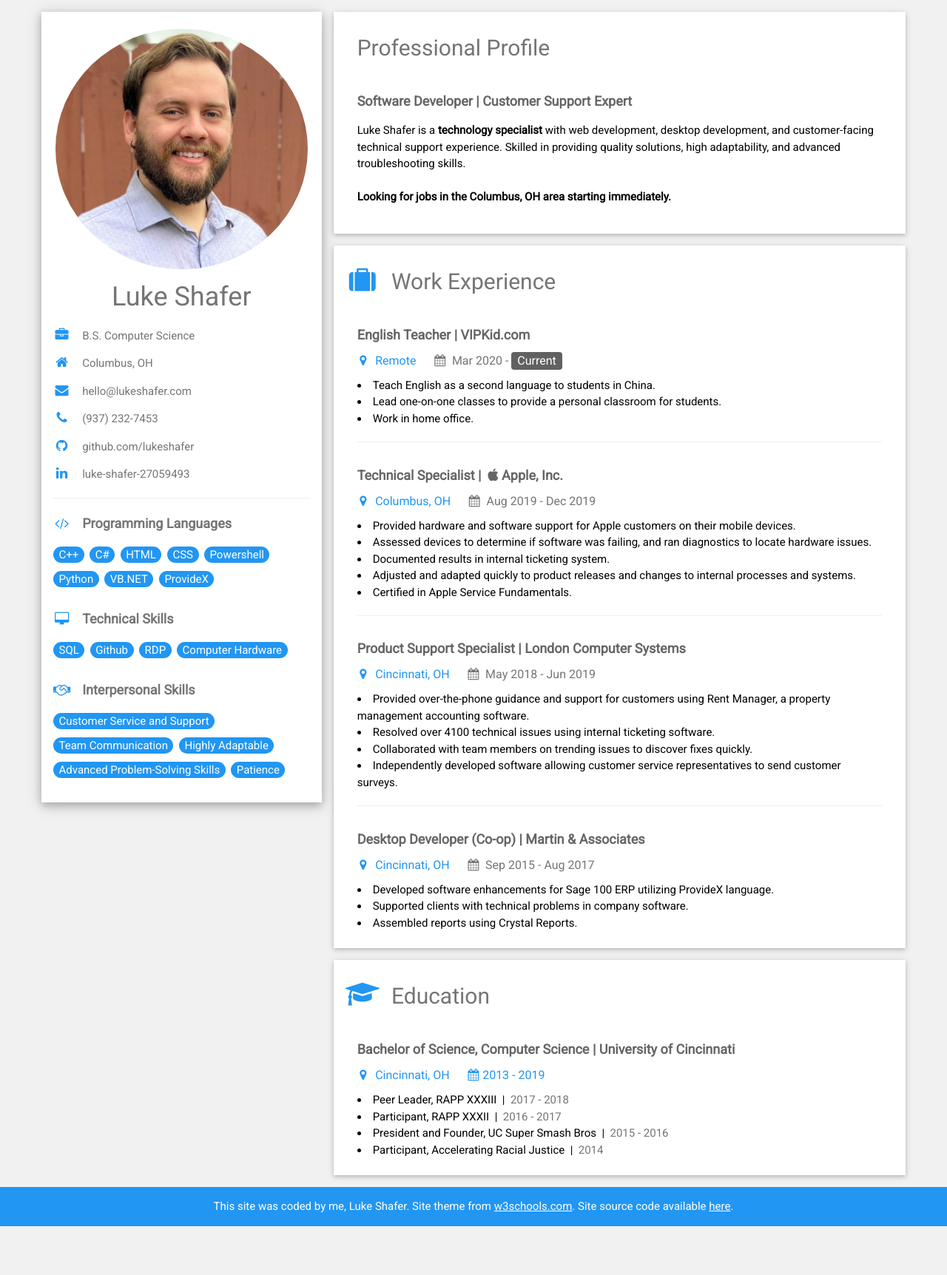
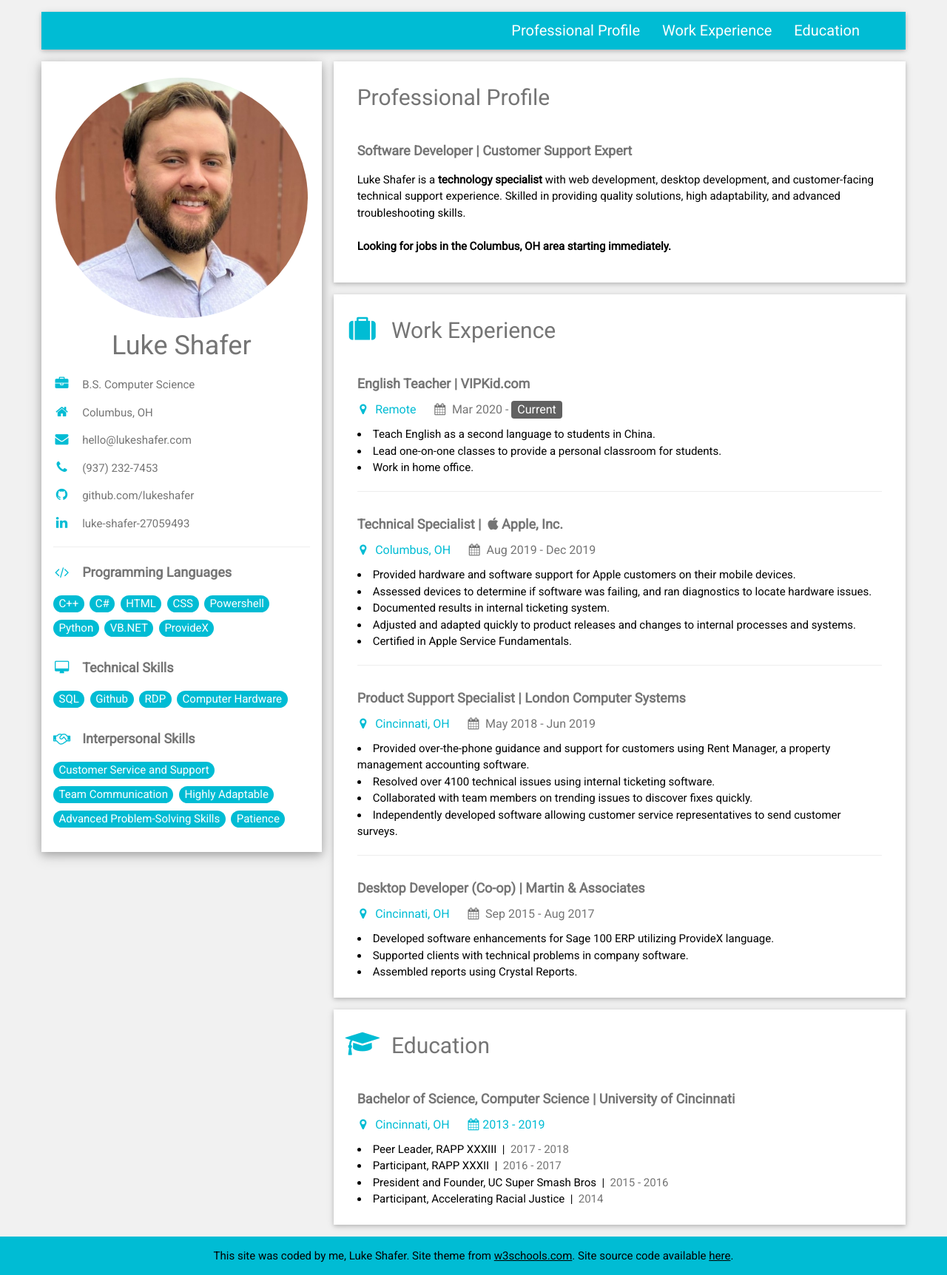
Before and after one commit to lukeshafer/lukeshafer.github.io, a plain HTML site: page index.html in a window 1280 px wide. Shown: the whole page at 74% size. Before the commit the page ends 1658 px from the top, so only its background shows below. Drawn offline with nearby package versions, Linux system fonts and the light colour scheme.

Commit message:
Lots of updates. Added navbar, changed theme

```diff
--- a/index.html
+++ b/index.html
@@ -22,19 +22,50 @@
   <link rel="apple-touch-icon" href="favicon/favicon-120.png" sizes="120x120">
   <link rel="apple-touch-icon" href="favicon/favicon-152.png" sizes="152x152">
   <link rel="apple-touch-icon" href="favicon/favicon-180.png" sizes="180x180">
+
 </head>
 
 <body class="w3-light-grey">
 
+<div class="w3-sidebar w3-bar-block w3-card w3-animate-top w3-center" style="display:none;width: 100%;" id="mySidebar">
+    <button class="w3-button w3-xlarge w3-cyan w3-text-white" onclick="w3_close()" style="text-align: left;width:100%">☰</button>
+</div>
+
 <!-- Page Container -->
-<div class="w3-content w3-margin-top" style="max-width:1200px;">
+<div class="w3-content w3-margin-top" style="max-width:1200px;" id="page-container">
 
   <!-- The Grid -->
   <div class="w3-row-padding">
 
+    <!-- Header NavBar -->
+    <div class="w3-col nav-header sticky">
+      <div class="w3-container w3-card w3-cyan w3-margin-bottom">
+        <div class="w3-container">
+          <button class="w3-button w3-cyan w3-xlarge nav-button" onclick="w3_open()" style="text-align: left;">☰</button>
+          <h4 id="nav" class="nav-bar w3-text-white" style="text-align: right;">
+            <script>
+              var titles = ["Professional Profile","Work Experience","Education"];
+              var ids = ["Professional_Profile","Work_Experience","Education"];
+              var bar_text = "";
+              var side_text = "";
+              var i;
+              for (i = 0; i < titles.length; i++) {
+                bar_text += "<a href=\"#" + ids[i] + "\" style=\"text-decoration: none;margin-right:1.5em;\" class=\"w3-hover-text-light-blue\">" + titles[i] + "</a>";
+                side_text += "<h4><a href=\"#" + ids[i] + "\" class=\"w3-bar-item w3-button\"onclick=\"w3_close()\"    >" + titles[i] + "</h4></a>";
+              }
+              document.getElementById("nav").innerHTML = bar_text;
+              document.getElementById("mySidebar").innerHTML += side_text;
+            </script>
+
+          </h4>
+        </div>
+      </div>
+    </div>
+    <!-- End Header NavBar-->
+
     <!-- Left Column -->
     <div class="w3-third">
-      <div class="w3-white w3-text-grey w3-card-4">
+      <div class="w3-white w3-text-grey w3-card-4 ">
         <!-- Photo -->
         <div class="w3-display-container">
           <br>
@@ -44,23 +75,22 @@
         <div class="w3-container">
           <!-- Name and Contact -->
           <h1><center>Luke Shafer</center></h1>
-          <p><i class="fa fa-briefcase fa-fw w3-margin-right w3-large w3-text-blue"></i>B.S. Computer Science</p>
-          <p><i class="fa fa-home fa-fw w3-margin-right w3-large w3-text-blue"></i>Columbus, OH</p>
-          <p><a href="mailto: hello@lukeshafer.com" style="text-decoration: none"><i class="fa fa-envelope fa-fw w3-margin-right w3-large w3-text-blue"></i>hello@lukeshafer.com</a></p>
-          <p><i class="fa fa-phone fa-fw w3-margin-right w3-large w3-text-blue"></i>(937) 232-7453</p>
-          <p><a href="https://github.com/lukeshafer/" style="text-decoration: none"><i class="fa fa-github fa-fw w3-margin-right w3-large w3-text-blue"></i>github.com/lukeshafer</a></p>
-          <p><a href="https://www.linkedin.com/in/luke-shafer-27059493/" style="text-decoration: none"><i class="fa fa-linkedin fa-fw w3-margin-right w3-large w3-text-blue"></i>luke-shafer-27059493</a></p>
+          <p><i class="fa fa-briefcase fa-fw w3-margin-right w3-large w3-text-cyan"></i>B.S. Computer Science</p>
+          <p><i class="fa fa-home fa-fw w3-margin-right w3-large w3-text-cyan"></i>Columbus, OH</p>
+          <p><a href="mailto: hello@lukeshafer.com" style="text-decoration: none"><i class="fa fa-envelope fa-fw w3-margin-right w3-large w3-text-cyan"></i>hello@lukeshafer.com</a></p>
+          <p><i class="fa fa-phone fa-fw w3-margin-right w3-large w3-text-cyan"></i>(937) 232-7453</p>
+          <p><a href="https://github.com/lukeshafer/" style="text-decoration: none"><i class="fa fa-github fa-fw w3-margin-right w3-large w3-text-cyan"></i>github.com/lukeshafer</a></p>
+          <p><a href="https://www.linkedin.com/in/luke-shafer-27059493/" style="text-decoration: none"><i class="fa fa-linkedin fa-fw w3-margin-right w3-large w3-text-cyan"></i>luke-shafer-27059493</a></p>
           <hr>
-
           <!-- Programming Languages -->
-          <p class="w3-large"><b><i class="fa fa-code fa-fw w3-margin-right w3-text-blue"></i>Programming Languages</b></p>
+          <p class="w3-large"><b><i class="fa fa-code fa-fw w3-margin-right w3-text-cyan"></i>Programming Languages</b></p>
           <div id="programming-languages">
             <script>
               var arr = ["C++", "C#", "HTML", "CSS", "Powershell", "Python", "VB.NET", "ProvideX"];
               var text = "";
               var i;
               for (i = 0; i < arr.length; i++) {
-                text += "<div class=\"w3-round-xlarge w3-blue inline-bubble\" style=\"padding-right:0.5em;padding-left:0.5em;margin-right:0.5em\">";
+                text += "<div class=\"w3-round-xlarge w3-cyan inline-bubble\" style=\"padding-right:0.5em;padding-left:0.5em;margin-right:0.5em\">";
                 text += "<div class=\"w3-center w3-text-white\">" + arr[i] + "</div>";
                 text += "</div>"
               }
@@ -69,14 +99,14 @@
           </div>
 
           <!-- Technical Skills -->
-          <p class="w3-large w3-text-theme"><b><i class="fa fa-desktop fa-fw w3-margin-right w3-text-blue"></i>Technical Skills</b></p>
+          <p class="w3-large w3-text-theme"><b><i class="fa fa-desktop fa-fw w3-margin-right w3-text-cyan"></i>Technical Skills</b></p>
           <div id="technical-skills">
             <script>
               var arr = ["SQL", "Github", "RDP", "Computer Hardware"];
               var text = "";
               var i;
               for (i = 0; i < arr.length; i++) {
-                text += "<div class=\"w3-round-xlarge w3-blue inline-bubble\" style=\"padding-right:0.5em;padding-left:0.5em;margin-right:0.5em\">";
+                text += "<div class=\"w3-round-xlarge w3-cyan inline-bubble\" style=\"padding-right:0.5em;padding-left:0.5em;margin-right:0.5em\">";
                 text += "<div class=\"w3-center w3-text-white\">" + arr[i] + "</div>";
                 text += "</div>"
               }
@@ -85,14 +115,14 @@
           </div>
 
           <!-- Interpersonal Skills -->
-          <p class="w3-large w3-text-theme"><b><i class="fa fa-handshake-o fa-fw w3-margin-right w3-text-blue"></i>Interpersonal Skills</b></p>
+          <p class="w3-large w3-text-theme"><b><i class="fa fa-handshake-o fa-fw w3-margin-right w3-text-cyan"></i>Interpersonal Skills</b></p>
           <div id="interpersonal-skills">
             <script>
               var arr = ["Customer Service and Support","Team Communication","Highly Adaptable","Advanced Problem-Solving Skills","Patience"];
               var text = "";
               var i;
               for (i = 0; i < arr.length; i++) {
-                text += "<div class=\"w3-round-xlarge w3-blue inline-bubble\" style=\"padding-right:0.5em;padding-left:0.5em;margin-right:0.5em\">";
+                text += "<div class=\"w3-round-xlarge w3-cyan inline-bubble\" style=\"padding-right:0.5em;padding-left:0.5em;margin-right:0.5em\">";
                 text += "<div class=\"w3-center w3-text-white\">" + arr[i] + "</div>";
                 text += "</div>"
               }
@@ -110,10 +140,10 @@
     <div class="w3-twothird">
 
       <!-- Professional Profile -->
-      <div class="w3-container w3-card w3-white w3-margin-bottom">
-        <h2 class="w3-text-grey w3-padding-16"><i class="fa w3-margin-right w3-xxlarge w3-text-blue"></i>Professional Profile</h2>
+      <div class="w3-container w3-card w3-white w3-margin-bottom" id="Professional_Profile">
+        <h2 class="w3-text-grey w3-padding-16"><i class="fa w3-margin-right w3-xxlarge w3-text-cyan"></i>Professional Profile</h2>
         <div class="w3-container">
-          <h5 class="w3-opacity"><b>Software Developer | Customer Support Expert</b></h5>
+          <h5 class="w3-text-grey"><b>Software Developer | Customer Support Expert</b></h5>
           <p>Luke Shafer is a <b>technology specialist</b> with web development, desktop development, and customer-facing technical support
             experience. Skilled in providing quality solutions, high adaptability, and
             advanced troubleshooting skills.<br><br>
@@ -126,11 +156,11 @@
       <!-- End Professional Profile-->
 
       <!-- Work Experience -->
-      <div class="w3-container w3-card w3-white w3-margin-bottom">
-        <h2 class="w3-text-grey w3-padding-16"><i class="fa fa-suitcase fa-fw w3-margin-right w3-xxlarge w3-text-blue"></i>Work Experience</h2>
+      <div class="w3-container w3-card w3-white w3-margin-bottom" id="Work_Experience">
+        <h2 class="w3-text-grey w3-padding-16"><i class="fa fa-suitcase fa-fw w3-margin-right w3-xxlarge w3-text-cyan"></i>Work Experience</h2>
         <div class="w3-container">
-          <h5 class="w3-opacity"><b>English Teacher | VIPKid.com</b></h5>
-          <h6><span class="w3-text-blue"><i class="fa fa-map-marker fa-fw">&nbsp;</i>
+          <h5 class="w3-text-grey"><b>English Teacher | VIPKid.com</b></h5>
+          <h6><span class="w3-text-cyan"><i class="fa fa-map-marker fa-fw">&nbsp;</i>
             Remote  &nbsp;</span><span class="w3-text-grey"><i class="fa fa-calendar fa-fw w3-margin-left">&nbsp;</i>
             Mar 2020 - </span><span class="w3-tag w3-dark-grey w3-round">Current</span></h6>
           <li>Teach English as a second language to students in China.</li>
@@ -139,8 +169,8 @@
           <hr>
         </div>
         <div class="w3-container">
-          <h5 class="w3-opacity"><b>Technical Specialist | <i class="fa fa-apple fa-fw"></i>Apple, Inc.</b></h5>
-          <h6><span class="w3-text-blue w3-hover-text-light-blue"><a href="https://goo.gl/maps/748moFwiQ9VDxVkm9" style="text-decoration: none" target="_blank"><i class="fa fa-map-marker fa-fw">&nbsp;</i>
+          <h5 class="w3-text-grey"><b>Technical Specialist | <i class="fa fa-apple fa-fw"></i>Apple, Inc.</b></h5>
+          <h6><span class="w3-text-cyan w3-hover-text-light-blue"><a href="https://goo.gl/maps/748moFwiQ9VDxVkm9" style="text-decoration: none" target="_blank"><i class="fa fa-map-marker fa-fw">&nbsp;</i>
             Columbus, OH  &nbsp;</a></span><span class="w3-text-grey"><i class="fa fa-calendar fa-fw w3-margin-left">&nbsp;</i>
             Aug 2019 - Dec 2019</span></h6>
           <li>Provided hardware and software support for Apple customers on their mobile devices.</li>
@@ -151,8 +181,8 @@
           <hr>
         </div>
         <div class="w3-container">
-          <h5 class="w3-opacity"><b>Product Support Specialist | London Computer Systems</b></h5>
-          <h6><span class="w3-text-blue w3-hover-text-light-blue"><a href="https://goo.gl/maps/BX9jhdA7ugN4cY7n9" style="text-decoration: none" target="_blank"><i class="fa fa-map-marker fa-fw">&nbsp;</i>
+          <h5 class="w3-text-grey"><b>Product Support Specialist | London Computer Systems</b></h5>
+          <h6><span class="w3-text-cyan w3-hover-text-light-blue"><a href="https://goo.gl/maps/BX9jhdA7ugN4cY7n9" style="text-decoration: none" target="_blank"><i class="fa fa-map-marker fa-fw">&nbsp;</i>
             Cincinnati, OH  &nbsp;</a></span><span class="w3-text-grey"><i class="fa fa-calendar fa-fw w3-margin-left">&nbsp;</i>
             May 2018 - Jun 2019</span></h6>
           <li>Provided over-the-phone guidance and support for customers using Rent Manager, a property management accounting software.</li>
@@ -162,8 +192,8 @@
           <hr>
         </div>
         <div class="w3-container">
-          <h5 class="w3-opacity"><b>Desktop Developer (Co-op) | Martin & Associates</b></h5>
-          <h6><span class="w3-text-blue w3-hover-text-light-blue"><a href="https://goo.gl/maps/SFo1yk4UUbgofVTX7" style="text-decoration: none" target="_blank"><i class="fa fa-map-marker fa-fw">&nbsp;</i>
+          <h5 class="w3-text-grey"><b>Desktop Developer (Co-op) | Martin & Associates</b></h5>
+          <h6><span class="w3-text-cyan w3-hover-text-light-blue"><a href="https://goo.gl/maps/SFo1yk4UUbgofVTX7" style="text-decoration: none" target="_blank"><i class="fa fa-map-marker fa-fw">&nbsp;</i>
             Cincinnati, OH  &nbsp;</a></span><span class="w3-text-grey"><i class="fa fa-calendar fa-fw w3-margin-left">&nbsp;</i>
             Sep 2015 - Aug 2017</span></h6>
           <li>Developed software enhancements for Sage 100 ERP utilizing ProvideX language.</li>
@@ -175,14 +205,14 @@
       <!-- End Work Experience -->
 
       <!-- Education -->
-      <div class="w3-container w3-card w3-white">
-        <h2 class="w3-text-grey w3-padding-16"><i class="fa fa-graduation-cap fa-fw w3-margin-right w3-xxlarge w3-text-blue"></i>Education</h2>
+      <div class="w3-container w3-card w3-white" id="Education">
+        <h2 class="w3-text-grey w3-padding-16"><i class="fa fa-graduation-cap fa-fw w3-margin-right w3-xxlarge w3-text-cyan"></i>Education</h2>
         <div class="w3-container">
-          <h5 class="w3-opacity"><b>Bachelor of Science, Computer Science | University of Cincinnati</b></h5>
-          <h6 class="w3-text-blue"><a href="https://goo.gl/maps/vohBhRuu4aD4Fwxx8" style="text-decoration: none" target="_blank"><i class="fa fa-map-marker fa-fw">&nbsp;</i>
+          <h5 class="w3-text-grey"><b>Bachelor of Science, Computer Science | University of Cincinnati</b></h5>
+          <h6 class="w3-text-cyan"><a href="https://goo.gl/maps/vohBhRuu4aD4Fwxx8" style="text-decoration: none" target="_blank"><i class="fa fa-map-marker fa-fw">&nbsp;</i>
             Cincinnati, OH  &nbsp;</a><i class="fa fa-calendar fa-fw w3-margin-left">&nbsp;</i>2013 - 2019</h6>
           <!-- RAPP XXXIII -->
-          <li class="w3-hover-text-blue modal-btn">Peer Leader, RAPP XXXIII &nbsp;|
+          <li class="w3-hover-text-cyan modal-btn">Peer Leader, RAPP XXXIII &nbsp;|
             <span class="w3-text-grey">&nbsp;2017 - 2018</span></li>
             <!-- Modal -->
             <div class="modal">
@@ -202,7 +232,7 @@
           <!-- END RAPP XXXIII -->
 
           <!-- RAPP XXXII -->
-          <li class="w3-hover-text-blue modal-btn">Participant, RAPP XXXII &nbsp;|
+          <li class="w3-hover-text-cyan modal-btn">Participant, RAPP XXXII &nbsp;|
             <span class="w3-text-grey">&nbsp;2016 - 2017</span></li>
             <!-- Modal -->
             <div class="modal">
@@ -223,7 +253,7 @@
           <!-- END RAPP XXXII  -->
 
           <!-- UC SSB -->
-          <li class="w3-hover-text-blue modal-btn" class=>President and Founder, UC Super Smash Bros &nbsp;|
+          <li class="w3-hover-text-cyan modal-btn" class=>President and Founder, UC Super Smash Bros &nbsp;|
             <span class="w3-text-grey">&nbsp;2015 - 2016</span></li>
             <!-- Modal -->
             <div class="modal">
@@ -246,7 +276,7 @@
           <!-- END UC SSB -->
 
           <!-- ARJ -->
-          <li class="w3-hover-text-blue modal-btn">Participant, Accelerating Racial Justice &nbsp;|
+          <li class="w3-hover-text-cyan modal-btn">Participant, Accelerating Racial Justice &nbsp;|
             <span class="w3-text-grey">&nbsp;2014</span></li>
             <!-- Modal -->
             <div class="modal">
@@ -281,11 +311,10 @@
   <!-- End Page Container -->
 </div>
 
-<footer class="w3-container w3-blue w3-center w3-margin-top">
+
+<footer class="w3-container w3-cyan w3-center w3-margin-top" id="_footer">
   <p>This site was coded by me, Luke Shafer. Site theme from <a href="https://www.w3schools.com/">w3schools.com</a>. Site source code available <a href="https://github.com/lukeshafer/lukeshafer.github.io">here</a>.</p>
 </footer>
-
-
 
 </body>
 
@@ -338,6 +367,19 @@
     }
   }
 
-  </script>
+</script>
+
+<!-- Sidebar Script -->
+<script>
+  function w3_open() {
+    document.getElementById("mySidebar").style.display = "block";
+    //document.getElementById("page-container").style.display = "none";
+  }
+
+  function w3_close() {
+    document.getElementById("mySidebar").style.display = "none";
+    //document.getElementById("page-container").style.display = "block";
+  }
+</script>
 
 </html>
--- a/style.css
+++ b/style.css
@@ -43,6 +43,10 @@
   animation-duration: 0.4s
 }
 
+html {
+  scroll-behavior: smooth;
+}
+
 /* Add Animation */
 @-webkit-keyframes animatetop {
   from {top:-300px; opacity:0}
@@ -82,3 +86,31 @@
   background-color: #2196F3;
   color: white;
 }
+
+/* Mobile View */
+@media (max-width: 600px) {
+  .nav-button {
+  width: 100%; /* adds full width to mydiv which is best for mobiles */
+  display: block; /* displays mydiv as a block */
+  }
+  .nav-bar {
+  display: none; /* Doesn’t display mydiv-2 at screen sizes upto 700px  */
+  }
+}
+
+/* Desktop View */
+@media (min-width: 600px) {
+  .nav-bar {
+  width: 100%; /* adds full width to mydiv which is best for mobiles */
+  display: block; /* displays mydiv as a block */
+  }
+  .nav-button {
+  display: none; /* Doesn’t display mydiv-2 at screen sizes upto 700px  */
+  }
+  .sticky {
+    position: -webkit-sticky; /* Safari */
+    position: sticky;
+    top: 0;
+    z-index: 1;
+  }
+}
```
Also changed, not shown: favicon/favicon-128.png, favicon/favicon-152.png, favicon/favicon-16.png, favicon/favicon-167.png, favicon/favicon-180.png, favicon/favicon-192.png, favicon/favicon-196.png, favicon/favicon-32.png, favicon/favicon-64.png, favicon/favicon.png.
